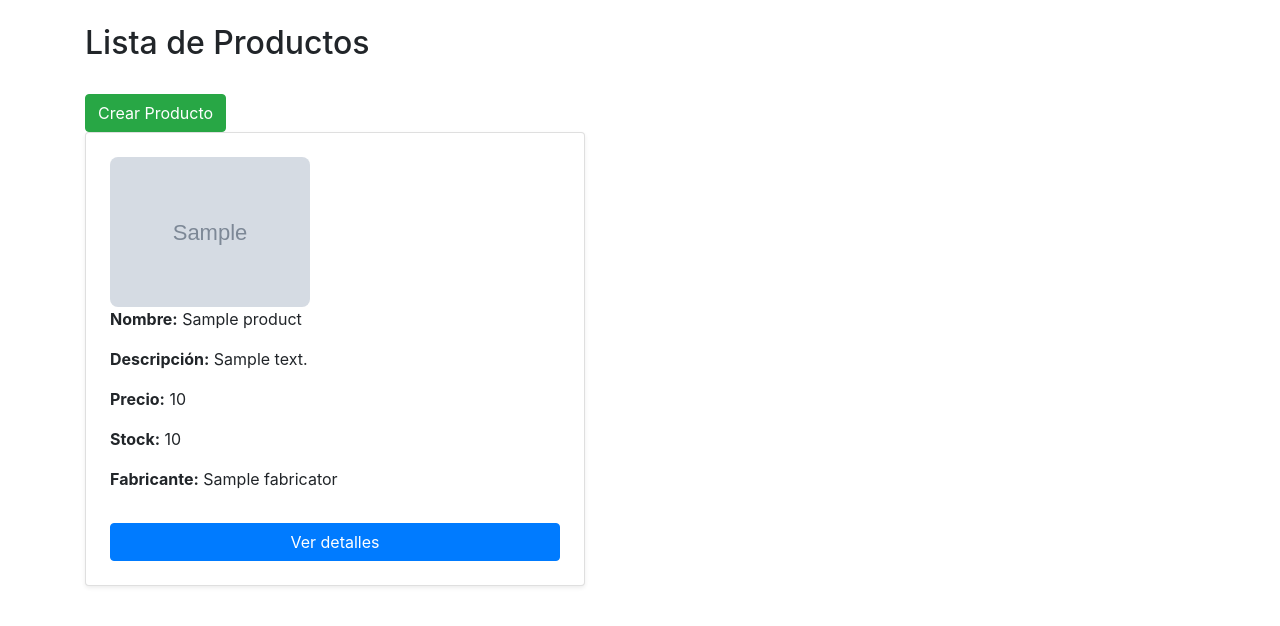
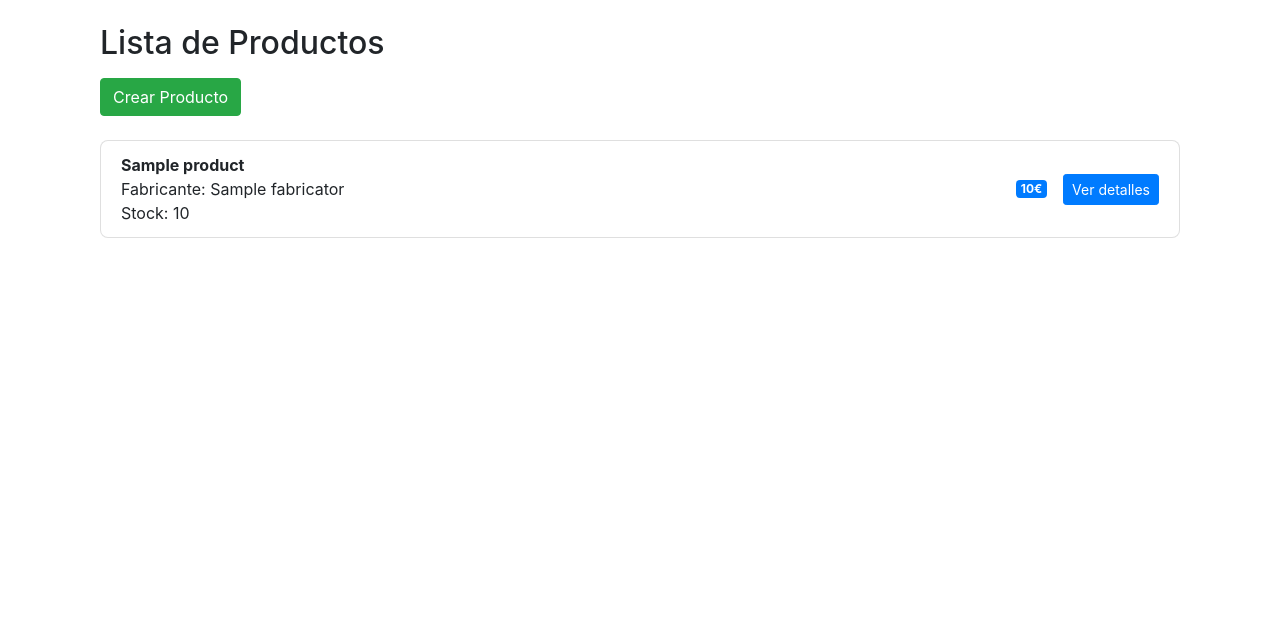
Before and after one commit to PepeCoral/orchid-cosmetics, a Django app: template src/app/templates/admin/products/list.html in a window 1280 px wide. Shown: the part 56-682 px from the top of the page. Run offline with Django 5.2, Linux system fonts and the light colour scheme; the template is opened without the code that fills it: most values are stand-ins (such as "Sample title", 1, 10 or a date in 2020); grey boxes marked "Sample" are stand-in pictures; some libraries are stand-ins or nearby versions.

Commit message:
feat: :sparkles: product list styles

```diff
--- a/src/app/templates/admin/products/list.html
+++ b/src/app/templates/admin/products/list.html
@@ -1,36 +1,50 @@
 {% extends 'admin/base_admin.html' %}
 
+{% block content %}
+<div class="container mt-4">
 
-{% block content %}
-<h2>Lista de Productos</h2>
+  <h2 class="mb-3">Lista de Productos</h2>
 
-<div class="mt-3">
+  <a href="create" class="btn btn-success mb-4">Crear Producto</a>
 
-  <a href="create" class="btn btn-success mt-3">Crear Producto</a>
+  {% if productos %}
+  <ul class="list-group">
+
+    {% for product in productos %}
+    <li class="list-group-item mb-3" style="border-radius: 8px;">
+
+      <div class="d-flex justify-content-between align-items-center">
+
+        <!-- Left block: info -->
+        <div>
+          <strong>{{ product.name }}</strong><br>
+          Fabricante: {{ product.fabricator }}<br>
+          Stock: {{ product.stock }}
+        </div>
+
+        <!-- Right block: button + price -->
+        <div class="d-flex align-items-center">
+          <span class="badge badge-primary mr-3">
+            {{ product.price }}€
+          </span>
+
+          <a href="{{ product.id }}" class="btn btn-primary btn-sm ">
+            Ver detalles
+          </a>
 
 
-  {% for product in productos %}
-  <div class="card p-4 mb-3 shadow-sm" style="max-width: 500px;">
+        </div>
 
-    {% if product.image_url %}
-    <img src="{{ product.image_url.url }}" alt="{{ product.name }}" style="max-width: 200px; border-radius: 8px;">
-    {% endif %}
+      </div>
 
-    <p><strong>Nombre:</strong> {{ product.name }}</p>
-    <p><strong>Descripción:</strong> {{ product.description }}</p>
-    <p><strong>Precio:</strong> {{ product.price }}</p>
-    <p><strong>Stock:</strong> {{ product.stock }}</p>
-    <p><strong>Fabricante:</strong> {{ product.fabricator }}</p>
+    </li>
+    {% endfor %}
 
-    <a href="{{ product.id }}" class="btn btn-primary mt-3">
-      Ver detalles
-    </a>
+  </ul>
 
-  </div>
-  {% endfor %}
-
-
+  {% else %}
+  <p>No hay productos disponibles.</p>
+  {% endif %}
 
 </div>
-
 {% endblock %}
```
